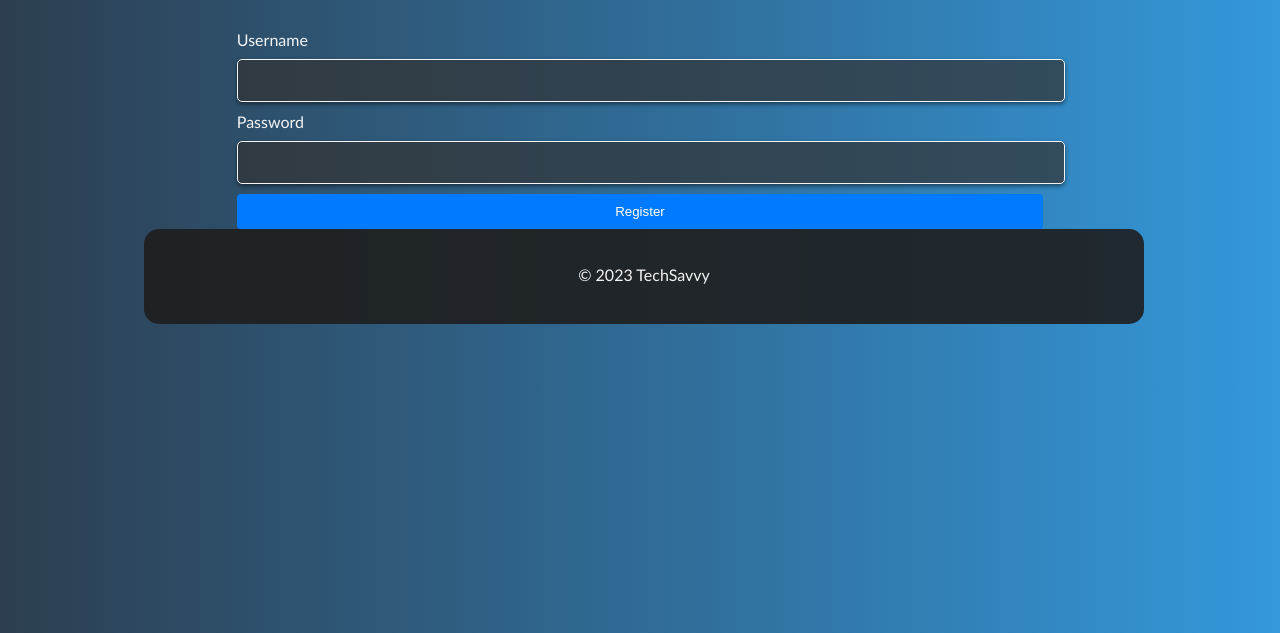
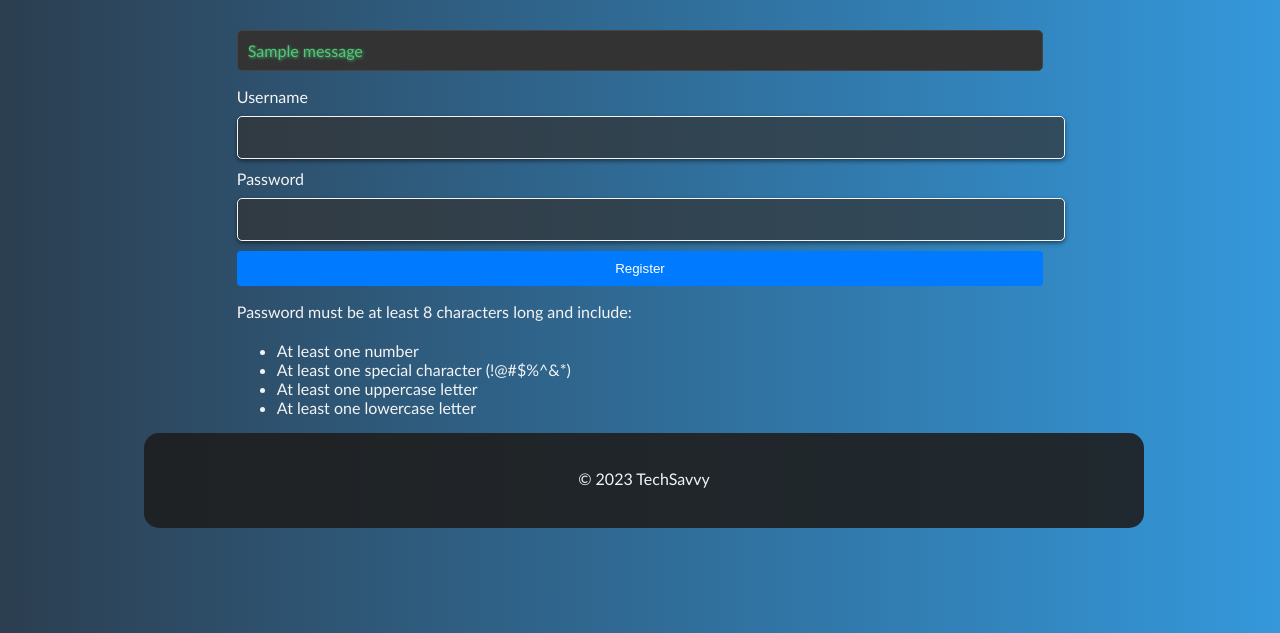
Before and after one commit to Essi01/SoftSec_del3_Auth, a Python web app: template templates/register.html in a window 1280 px wide. Shown: the part 167-800 px from the top of the page. Run offline with Jinja, Linux system fonts and the light colour scheme; the template is opened without the code that fills it, so the values that code supplies are empty; one stand-in notice (Sample message) is shown.

Commit message:
Add password requierments and unique username

```diff
--- a/templates/register.html
+++ b/templates/register.html
@@ -30,14 +30,35 @@
     </header>
     <main>
         <div class="container">
+            <! -- Display flashed message username taken -->
+            {% with messages = get_flashed_messages() %}
+              {% if messages %}
+                <ul class="flashes">
+                {% for message in messages %}
+                    <li>{{ message }}</li>
+                {% endfor %}
+                </ul>
+              {% endif %}
+            {% endwith %}
+
             <form action="{{ url_for('register') }}" method="post">
                 <label for="username">Username</label>
                 <input type="text" id="username" name="username" required>
                 <label for="password">Password</label>
                 <input type="password" id="password" name="password" required>
                 <button type="submit">Register</button>
+
+                 <!-- Display Password Requirements -->
+              <div class="password-requirements">
+                    <p>Password must be at least 8 characters long and include:</p>
+                    <ul>
+                        <li>At least one number</li>
+                        <li>At least one special character (!@#$%^&*)</li>
+                        <li>At least one uppercase letter</li>
+                        <li>At least one lowercase letter</li>
+                    </ul>
+                </div>
             </form>
-            </div>
         </div>
     </main>
     <footer>
```
Also changed, not shown: main.py (+28 -7 lines), blog.db.
